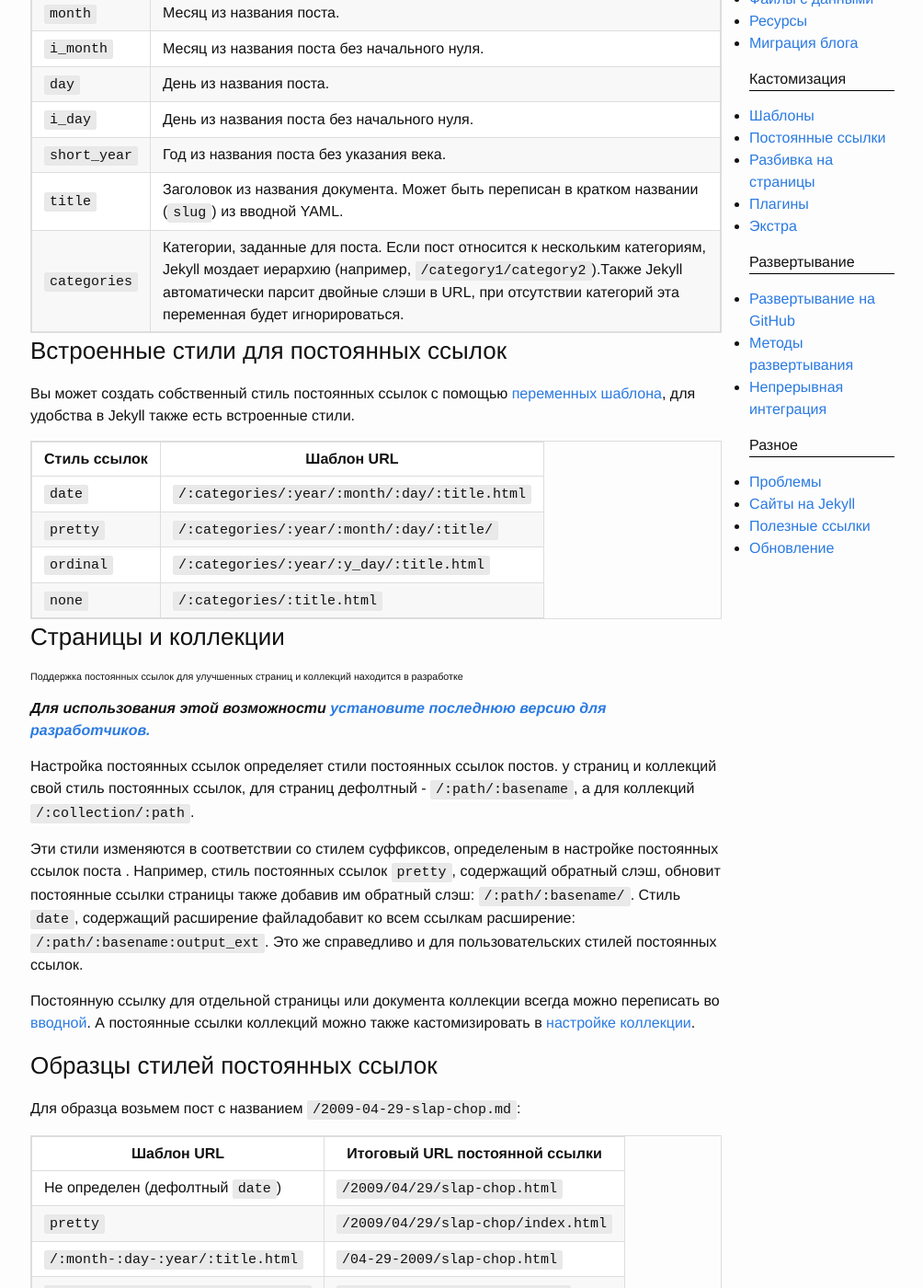
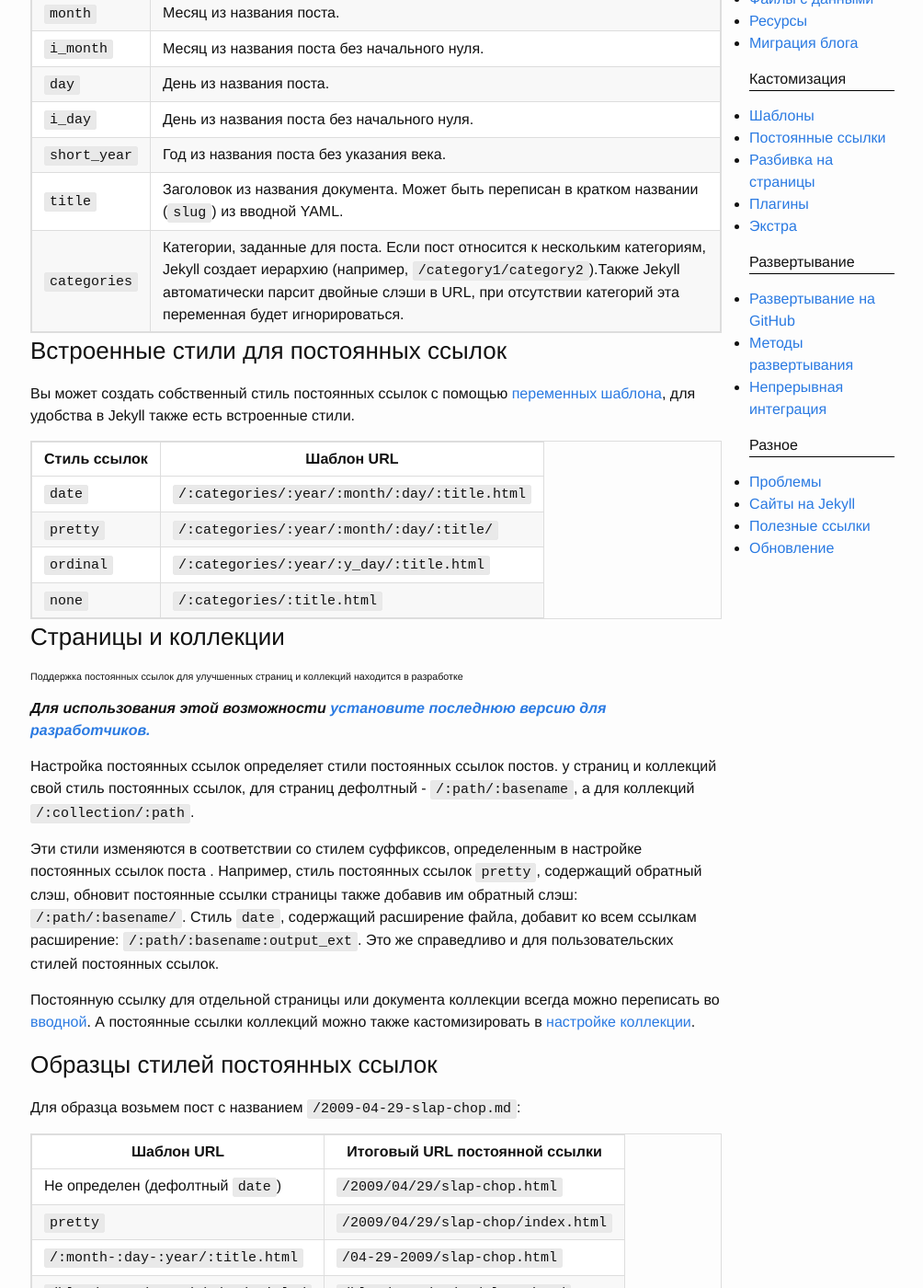
Before and after one commit to prgssr/prgssr.github.io, a Jekyll site: the page built from _documentation/18_permalinks.markdown, in a window 1280 px wide and 1400 px high, scrolled down 603 px. Shown: the whole window at 92% size, without its empty margins (137-1141 px from the left). Built offline with Jekyll 4.4.1, drawn with Linux system fonts in a browser that asks for light colours.

Commit message:
typo error fix - 18

```diff
--- a/_documentation/18_permalinks.markdown
+++ b/_documentation/18_permalinks.markdown
@@ -23,7 +23,7 @@ Jekyll позволяет гибко создавать URL на вашем са
 `i_day` | День из названия поста без начального нуля.
 `short_year` | Год из названия поста без указания века.
 `title` | Заголовок из названия документа. Может быть переписан в кратком названии (`slug`) из вводной YAML.
-`categories` | Категории, заданные для поста. Если пост относится к нескольким категориям, Jekyll моздает иерархию (например, `/category1/category2`).Также  Jekyll автоматически парсит двойные слэши в URL, при отсутствии категорий эта переменная будет игнорироваться.
+`categories` | Категории, заданные для поста. Если пост относится к нескольким категориям, Jekyll создает иерархию (например, `/category1/category2`).Также  Jekyll автоматически парсит двойные слэши в URL, при отсутствии категорий эта переменная будет игнорироваться.
 
 ### Встроенные стили для постоянных ссылок
 
@@ -43,7 +43,7 @@ Jekyll позволяет гибко создавать URL на вашем са
 
 Настройка постоянных ссылок определяет стили постоянных ссылок постов. у страниц и коллекций свой стиль постоянных ссылок, для страниц дефолтный - `/:path/:basename`, а для коллекций `/:collection/:path`.
 
-Эти стили изменяются в соответствии со стилем суффиксов, определеным в настройке постоянных ссылок поста . Например, стиль постоянных ссылок `pretty`, содержащий обратный слэш, обновит постоянные ссылки страницы также добавив им обратный слэш: `/:path/:basename/`. Стиль `date`, содержащий расширение файладобавит ко всем ссылкам расширение: `/:path/:basename:output_ext`. Это же справедливо и для пользовательских стилей постоянных ссылок.
+Эти стили изменяются в соответствии со стилем суффиксов, определенным в настройке постоянных ссылок поста . Например, стиль постоянных ссылок `pretty`, содержащий обратный слэш, обновит постоянные ссылки страницы также добавив им обратный слэш: `/:path/:basename/`. Стиль `date`, содержащий расширение файла, добавит ко всем ссылкам расширение: `/:path/:basename:output_ext`. Это же справедливо и для пользовательских стилей постоянных ссылок.
 
 Постоянную ссылку для отдельной страницы или документа коллекции всегда можно переписать во [вводной](/documentation/07_frontmatter.html). А постоянные ссылки коллекций можно также кастомизировать в [настройке коллекции](/documentation/13_collections.html/).
 
```
